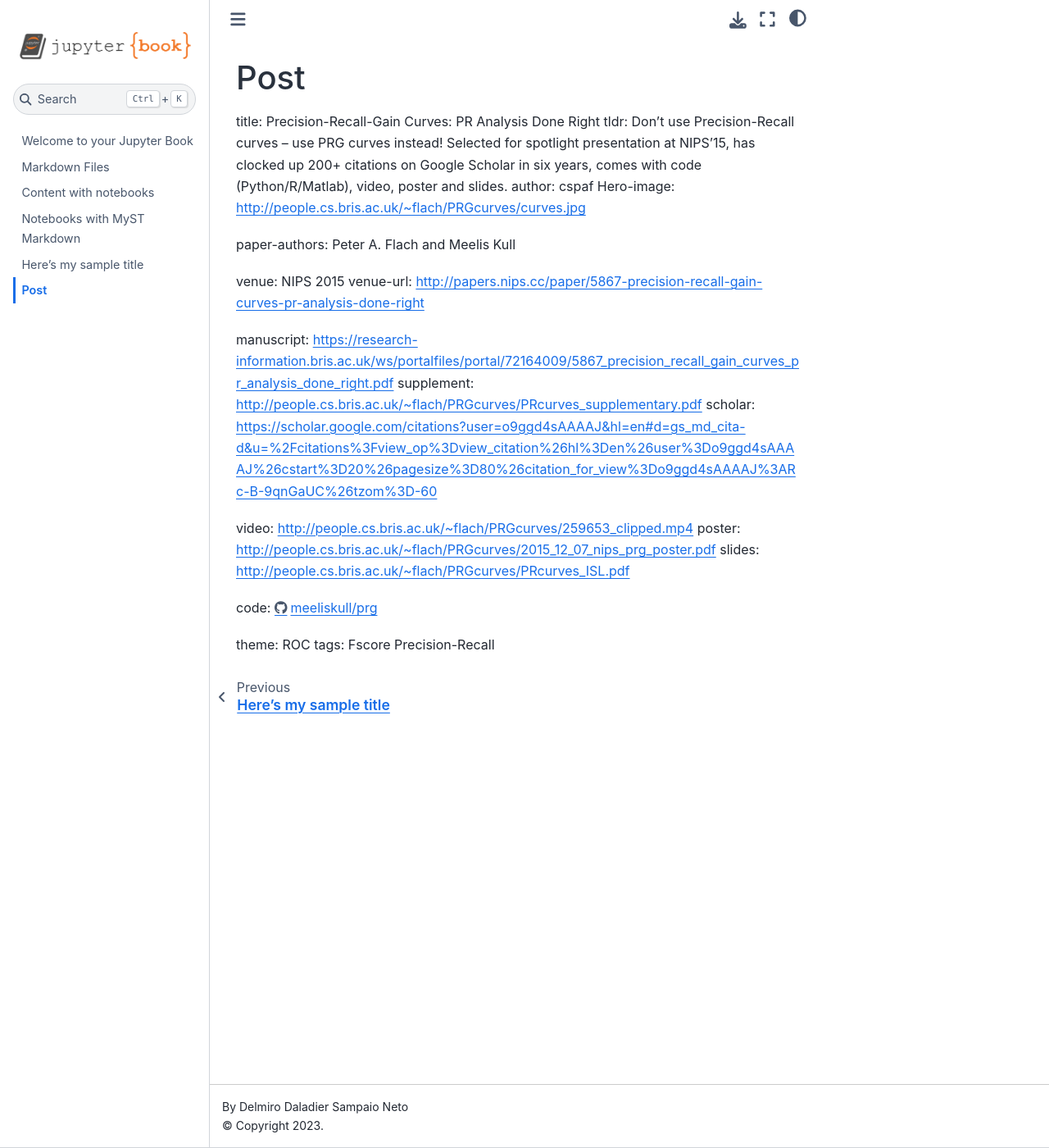
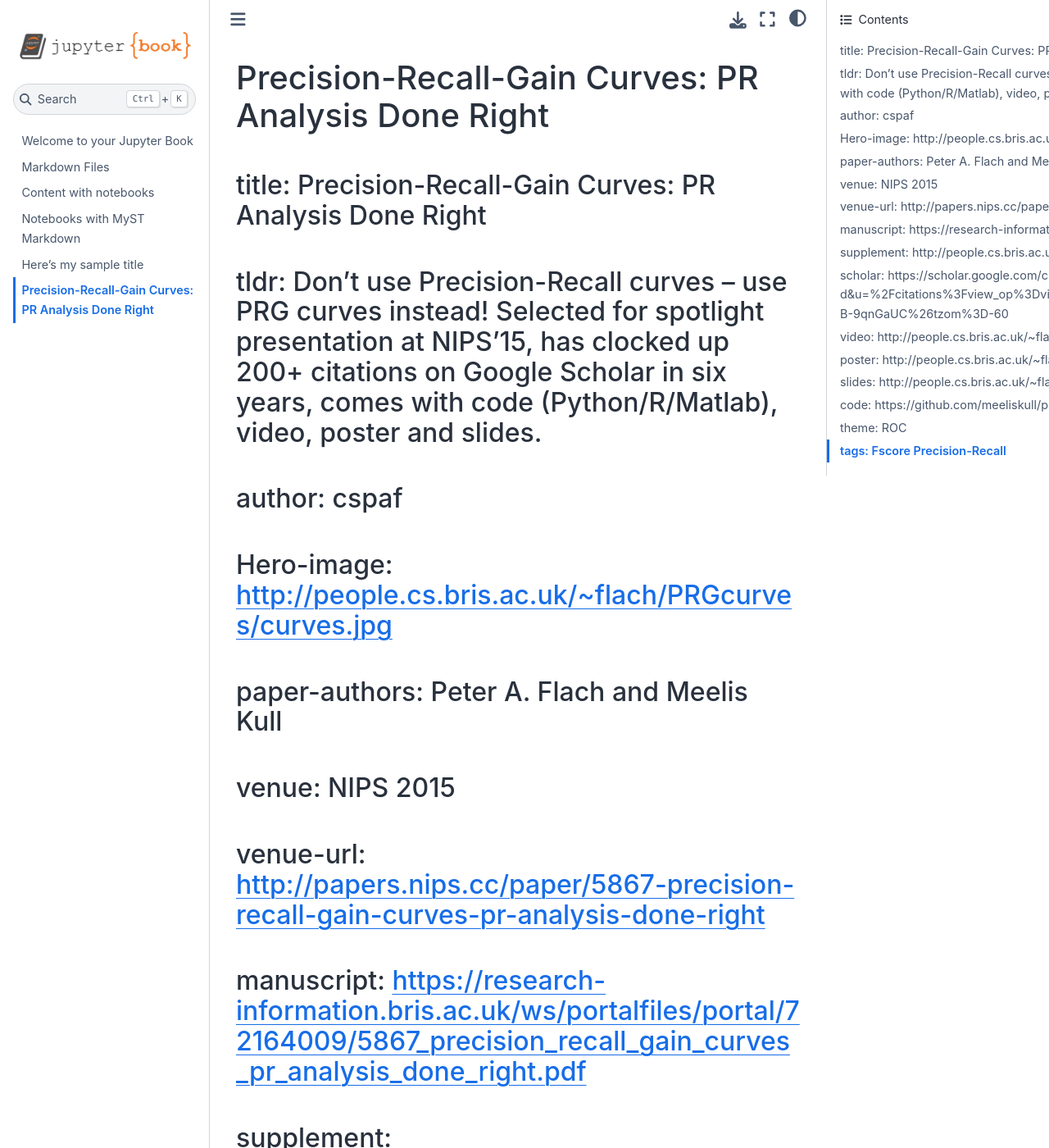
Before and after one commit to DelmiroDaladier/bundle_test, a Jupyter Book: the page built from post.md, in a window 1280 px wide and 1400 px high. Shown: the whole window at 82% size. Built offline with Jupyter Book 1.0.4 settings and Sphinx 7.4.7 and the Sphinx Book theme 1.1.4, drawn with Linux system fonts in a browser that asks for light colours; some of the changed text lies outside the part shown.

Commit message:
changes: update post templates

```diff
--- a/post.md
+++ b/post.md
@@ -1,23 +1,24 @@
-# Post
-title: Precision-Recall-Gain Curves: PR Analysis Done Right
-tldr: Don't use Precision-Recall curves -- use PRG curves instead! Selected for spotlight presentation at NIPS'15, has clocked up 200+ citations on Google Scholar in six years, comes with code (Python/R/Matlab), video, poster and slides.
-author: cspaf
-Hero-image: http://people.cs.bris.ac.uk/~flach/PRGcurves/curves.jpg
+# Precision-Recall-Gain Curves: PR Analysis Done Right
 
-paper-authors: Peter A. Flach and Meelis Kull
+#### title: Precision-Recall-Gain Curves: PR Analysis Done Right
+#### tldr: Don't use Precision-Recall curves -- use PRG curves instead! Selected for spotlight presentation at NIPS'15, has clocked up 200+ citations on Google Scholar in six years, comes with code (Python/R/Matlab), video, poster and slides.
+#### author: cspaf
+#### Hero-image: http://people.cs.bris.ac.uk/~flach/PRGcurves/curves.jpg
 
-venue: NIPS 2015
-venue-url: http://papers.nips.cc/paper/5867-precision-recall-gain-curves-pr-analysis-done-right
+#### paper-authors: Peter A. Flach and Meelis Kull
 
-manuscript: https://research-information.bris.ac.uk/ws/portalfiles/portal/72164009/5867_precision_recall_gain_curves_pr_analysis_done_right.pdf
-supplement: http://people.cs.bris.ac.uk/~flach/PRGcurves/PRcurves_supplementary.pdf
-scholar: https://scholar.google.com/citations?user=o9ggd4sAAAAJ&hl=en#d=gs_md_cita-d&u=%2Fcitations%3Fview_op%3Dview_citation%26hl%3Den%26user%3Do9ggd4sAAAAJ%26cstart%3D20%26pagesize%3D80%26citation_for_view%3Do9ggd4sAAAAJ%3ARc-B-9qnGaUC%26tzom%3D-60
+#### venue: NIPS 2015
+#### venue-url: http://papers.nips.cc/paper/5867-precision-recall-gain-curves-pr-analysis-done-right
 
-video: http://people.cs.bris.ac.uk/~flach/PRGcurves/259653_clipped.mp4
-poster: http://people.cs.bris.ac.uk/~flach/PRGcurves/2015_12_07_nips_prg_poster.pdf
-slides: http://people.cs.bris.ac.uk/~flach/PRGcurves/PRcurves_ISL.pdf
+#### manuscript: https://research-information.bris.ac.uk/ws/portalfiles/portal/72164009/5867_precision_recall_gain_curves_pr_analysis_done_right.pdf
+#### supplement: http://people.cs.bris.ac.uk/~flach/PRGcurves/PRcurves_supplementary.pdf
+#### scholar: https://scholar.google.com/citations?user=o9ggd4sAAAAJ&hl=en#d=gs_md_cita-d&u=%2Fcitations%3Fview_op%3Dview_citation%26hl%3Den%26user%3Do9ggd4sAAAAJ%26cstart%3D20%26pagesize%3D80%26citation_for_view%3Do9ggd4sAAAAJ%3ARc-B-9qnGaUC%26tzom%3D-60
 
-code: https://github.com/meeliskull/prg
+#### video: http://people.cs.bris.ac.uk/~flach/PRGcurves/259653_clipped.mp4
+#### poster: http://people.cs.bris.ac.uk/~flach/PRGcurves/2015_12_07_nips_prg_poster.pdf
+#### slides: http://people.cs.bris.ac.uk/~flach/PRGcurves/PRcurves_ISL.pdf
 
-theme: ROC
-tags: Fscore Precision-Recall
+#### code: https://github.com/meeliskull/prg
+
+#### theme: ROC
+#### tags: Fscore Precision-Recall
```
